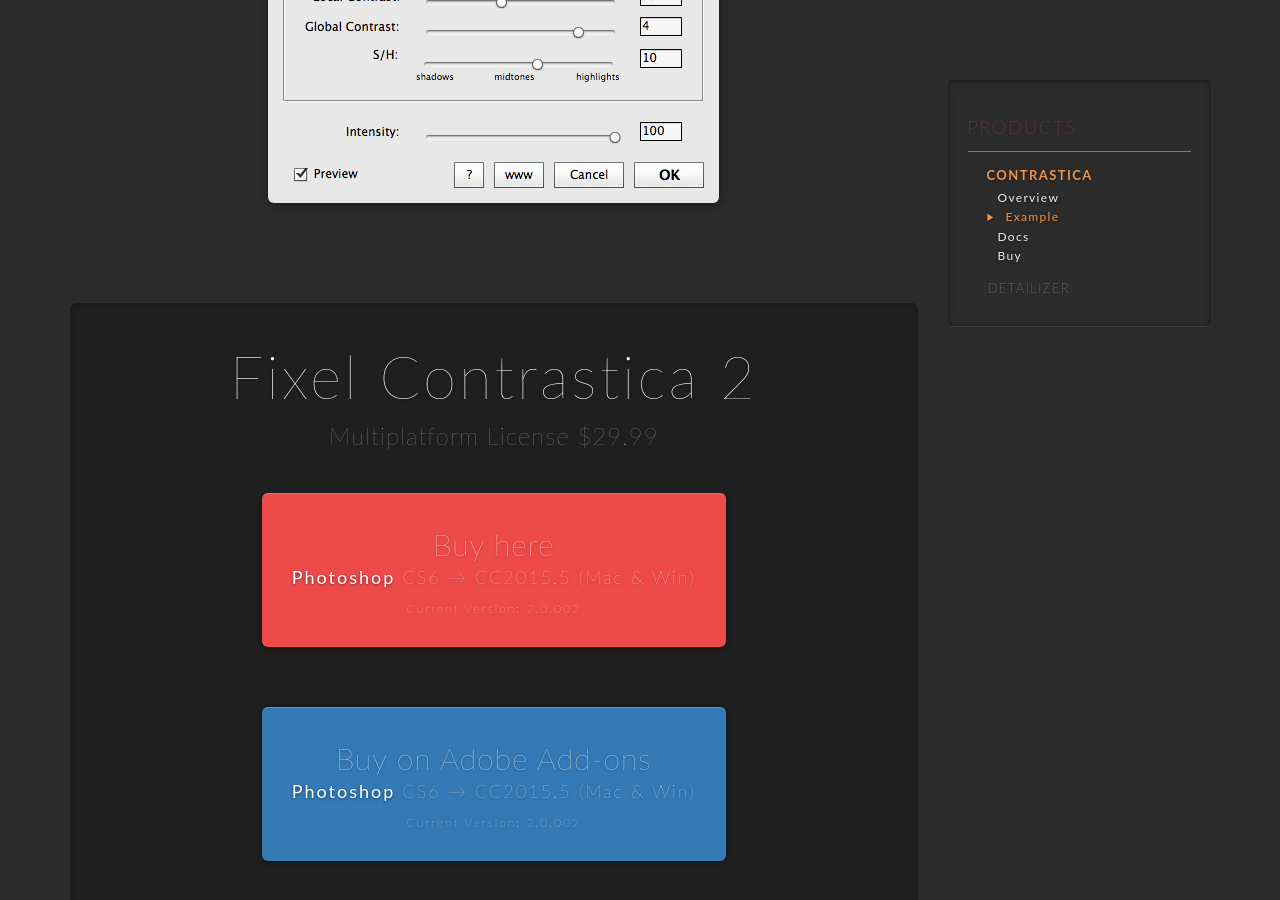
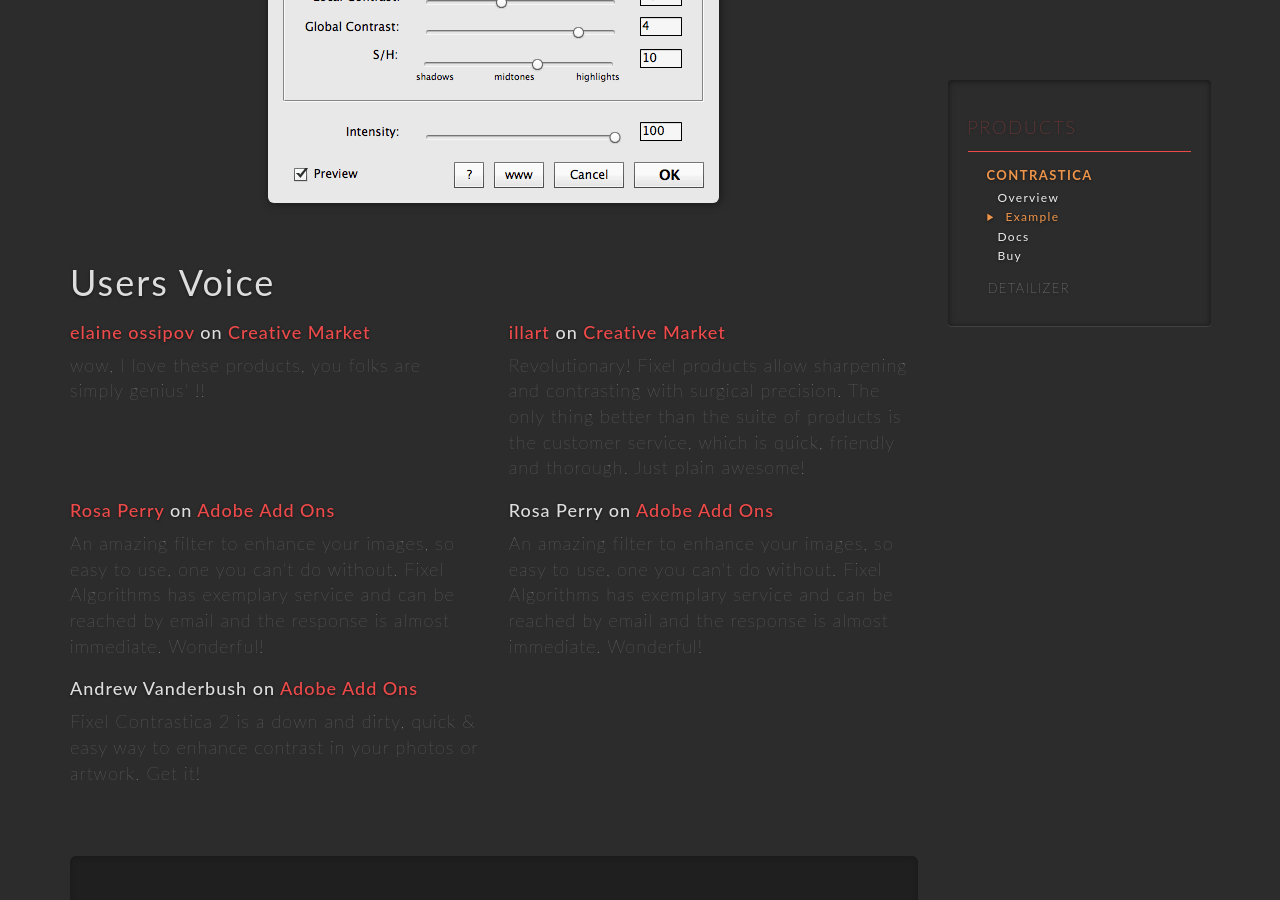
Before and after one commit to FixelAlgorithmsTeam/fixel, a Jekyll site: the page built from products/contrastica/index.html, in a window 1280 px wide and 900 px high, scrolled down 3021 px. Built offline with Jekyll 4.4.1, drawn with Linux system fonts in a browser that asks for light colours; nearby versions of some CDN libraries; comment, search, counter and statistics services are not loaded.

Commit message:
Update index.html
Added Review & User Voice section.

```diff
--- a/products/contrastica/index.html
+++ b/products/contrastica/index.html
@@ -97,6 +97,41 @@
 					</div>
 				</div>
 			</section> -->
+
+			<section id="contrastica-reviews">
+				<h1>Users Voice</h1>
+				<div class="row">
+					<div class="col-sm-6">
+						<!-- <a href="http://www.davidebarranca.com/?p=2614" title="Introducing Detailizer" target="_blank" class="hide-text detailizer-doc-sprite detailizer-intro pull-left img-circle img-documentation">Introducing Detailizer</a> -->
+						<h4><a href="https://creativemarket.com/eossipov" target="_blank">elaine ossipov</a> on <a href="https://creativemarket.com/FixelAlgorithms/111138-Fixel-Contrastica-2-PS#comment-187585" target="_blank">Creative Market</a></h4>
+						<p class="feature-text">wow, I love these products, you folks are simply genius' !!</p>
+					</div>
+					<div class="clearfix visible-xs"></div>
+					<div class="col-sm-6">
+						<!-- <a href="http://www.davidebarranca.com/?p=2614" title="Introducing Detailizer" target="_blank" class="hide-text detailizer-doc-sprite detailizer-intro pull-left img-circle img-documentation">Introducing Detailizer</a> -->
+						<h4><a href="https://creativemarket.com/illart" target="_blank">illart</a> on <a href="https://creativemarket.com/FixelAlgorithms/111138-Fixel-Contrastica-2-PS#comment-131597" target="_blank">Creative Market</a></h4>
+						<p class="feature-text">Revolutionary! Fixel products allow sharpening and contrasting with surgical precision. The only thing better than the suite of products is the customer service, which is quick, friendly and thorough. Just plain awesome!</p>
+					</div>
+					<div class="clearfix visible-xs"></div>
+					<div class="col-sm-6">
+						<!-- <a href="http://www.davidebarranca.com/?p=2614" title="Introducing Detailizer" target="_blank" class="hide-text detailizer-doc-sprite detailizer-intro pull-left img-circle img-documentation">Introducing Detailizer</a> -->
+						<h4><a href="https://creativemarket.com/illart" target="_blank">Rosa Perry</a> on <a href="https://creative.adobe.com/addons/products/3931" target="_blank">Adobe Add Ons</a></h4>
+						<p class="feature-text">An amazing filter to enhance your images, so easy to use, one you can't do without. Fixel Algorithms has exemplary service and can be reached by email and the response is almost immediate. Wonderful!</p>
+					</div>
+					<div class="clearfix visible-xs"></div>
+					<div class="col-sm-6">
+						<!-- <a href="http://www.davidebarranca.com/?p=2614" title="Introducing Detailizer" target="_blank" class="hide-text detailizer-doc-sprite detailizer-intro pull-left img-circle img-documentation">Introducing Detailizer</a> -->
+						<h4>Rosa Perry on <a href="https://creative.adobe.com/addons/products/3931" target="_blank">Adobe Add Ons</a></h4>
+						<p class="feature-text">An amazing filter to enhance your images, so easy to use, one you can't do without. Fixel Algorithms has exemplary service and can be reached by email and the response is almost immediate. Wonderful!</p>
+					</div>
+					<div class="clearfix visible-xs"></div>
+					<div class="col-sm-6">
+						<!-- <a href="http://www.davidebarranca.com/?p=2614" title="Introducing Detailizer" target="_blank" class="hide-text detailizer-doc-sprite detailizer-intro pull-left img-circle img-documentation">Introducing Detailizer</a> -->
+						<h4>Andrew Vanderbush on <a href="https://creative.adobe.com/addons/products/3931" target="_blank">Adobe Add Ons</a></h4>
+						<p class="feature-text">Fixel Contrastica 2 is a down and dirty, quick & easy way to enhance contrast in your photos or artwork. Get it!</p>
+					</div>
+				</div>
+			</section>
 
 			<section style="margin-top: 60px; margin-bottom:10px" id="contrastica-buy">
 				<div class="highlight-box text-center">
```
